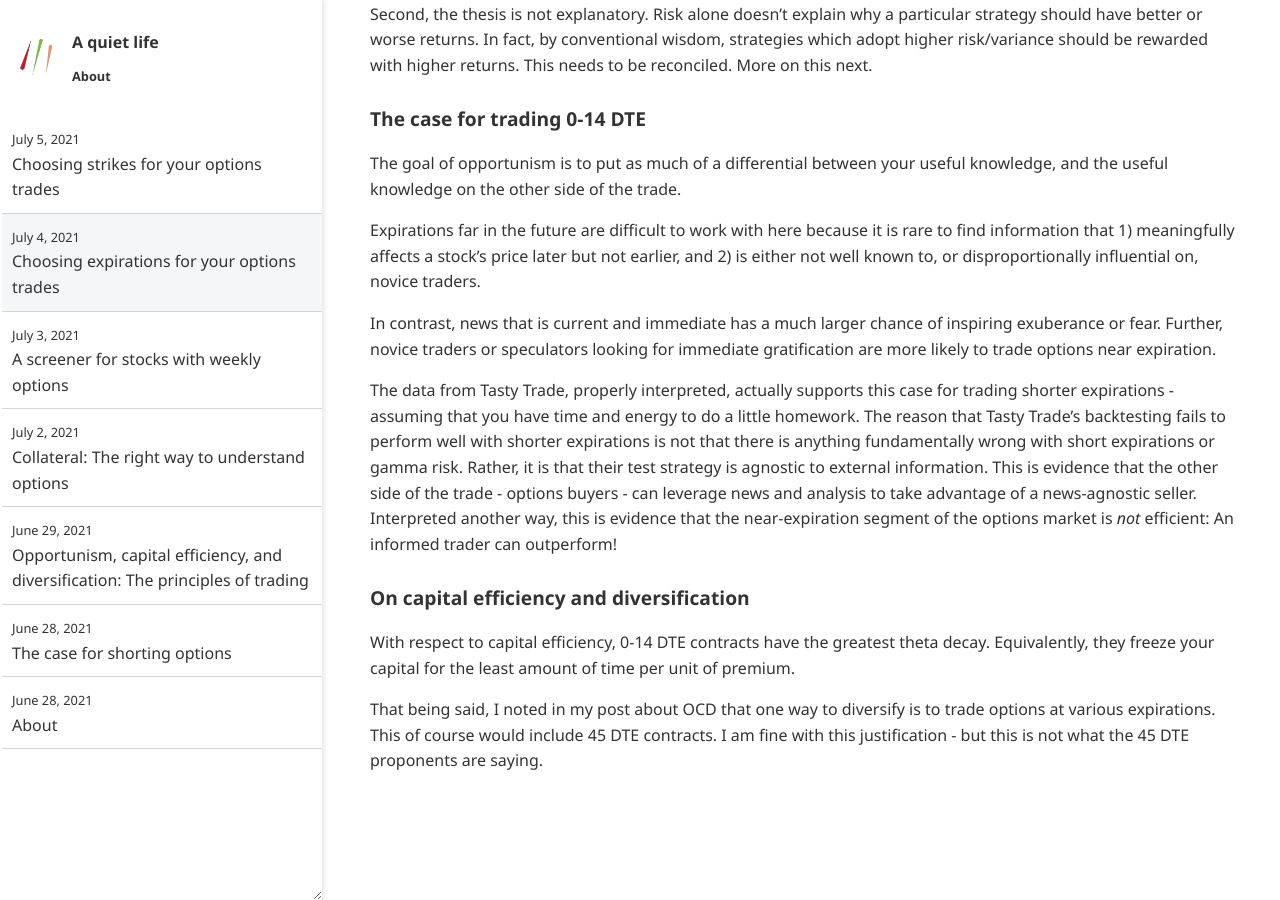
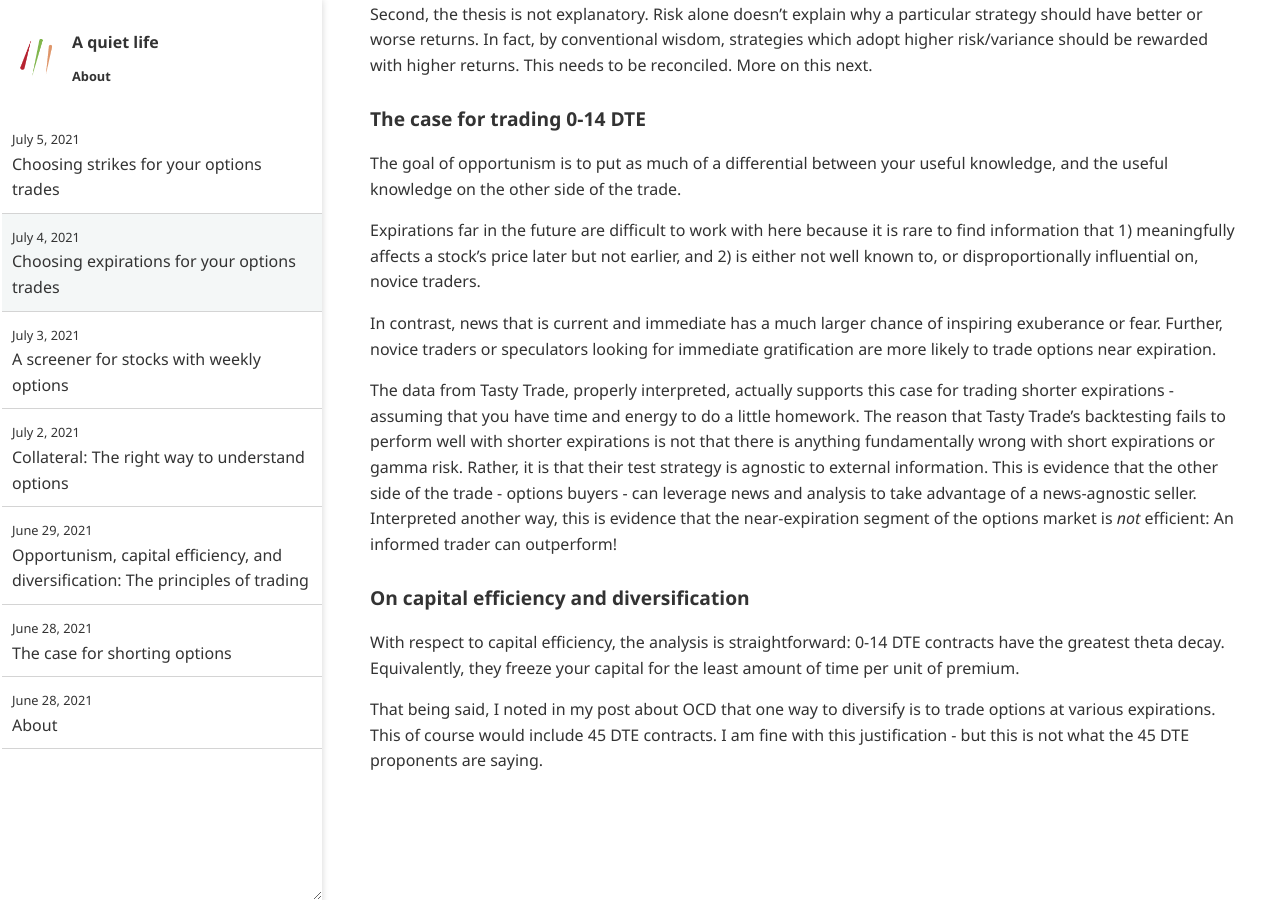
Before and after one commit to ansyblenetwork/aquietlife, a Jekyll site: the page built from _posts/2021-07-04-choosing-expirations.md, in a window 1280 px wide and 900 px high, scrolled down 1066 px. Built offline with Jekyll 4.4.1, drawn with Linux system fonts in a browser that asks for light colours.

Commit message:
Update 2021-07-04-choosing-expirations.md

```diff
--- a/_posts/2021-07-04-choosing-expirations.md
+++ b/_posts/2021-07-04-choosing-expirations.md
@@ -46,6 +46,6 @@
 
 ### On capital efficiency and diversification
 
-With respect to capital efficiency, 0-14 DTE contracts have the greatest theta decay. Equivalently, they freeze your capital for the least amount of time per unit of premium.
+With respect to capital efficiency, the analysis is straightforward: 0-14 DTE contracts have the greatest theta decay. Equivalently, they freeze your capital for the least amount of time per unit of premium.
 
 That being said, I noted in my post about OCD that one way to diversify is to trade options at various expirations. This of course would include 45 DTE contracts. I am fine with this justification - but this is not what the 45 DTE proponents are saying.
```
